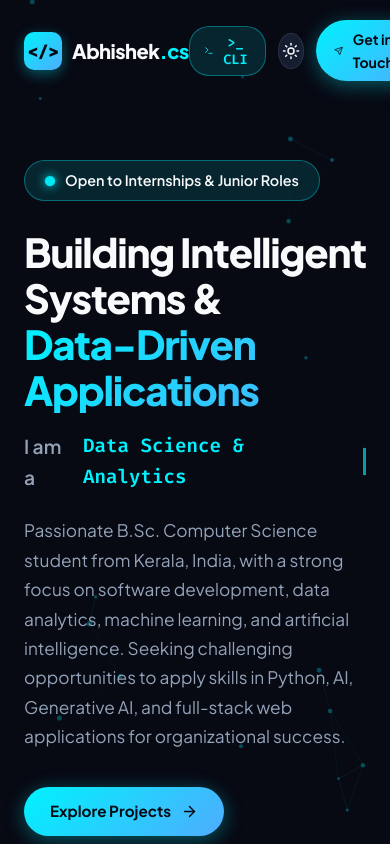
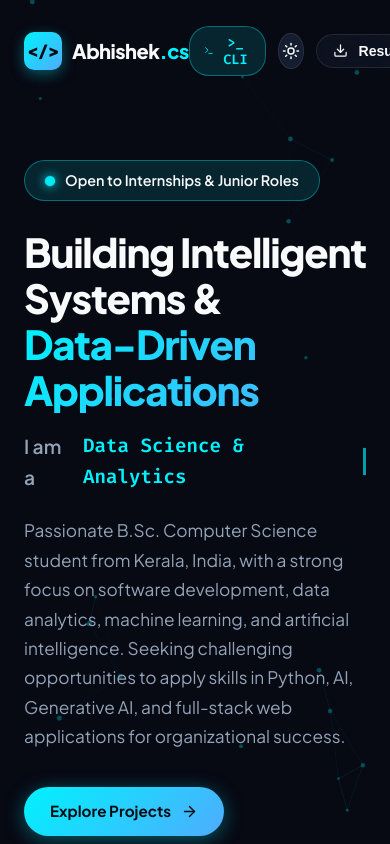
Before and after one commit to Abhishek-KS-dev/My_Portfolio, a React (Vite) app: page / in a window 390 px wide. Shown: the top 844 px of the page. Built offline with nearby package versions, Linux system fonts and the light colour scheme.

Commit message:
Hide extra buttons on mobile navbar

```diff
--- a/src/components/Navbar.jsx
+++ b/src/components/Navbar.jsx
@@ -250,7 +250,7 @@
 
           <a
             href="#contact"
-            className="btn-primary"
+            className="btn-primary desktop-getintouch-btn"
             style={{ padding: '8px 18px', fontSize: '0.88rem' }}
           >
             <Send size={14} />
--- a/src/index.css
+++ b/src/index.css
@@ -243,7 +243,8 @@
   }
   .cli-trigger-btn,
   .accent-picker-wrap,
-  .desktop-resume-btn{
+  .desktop-resume-btn
+  .desktop-getintouch-btn{
     display: none !important;
   }
 }
```
